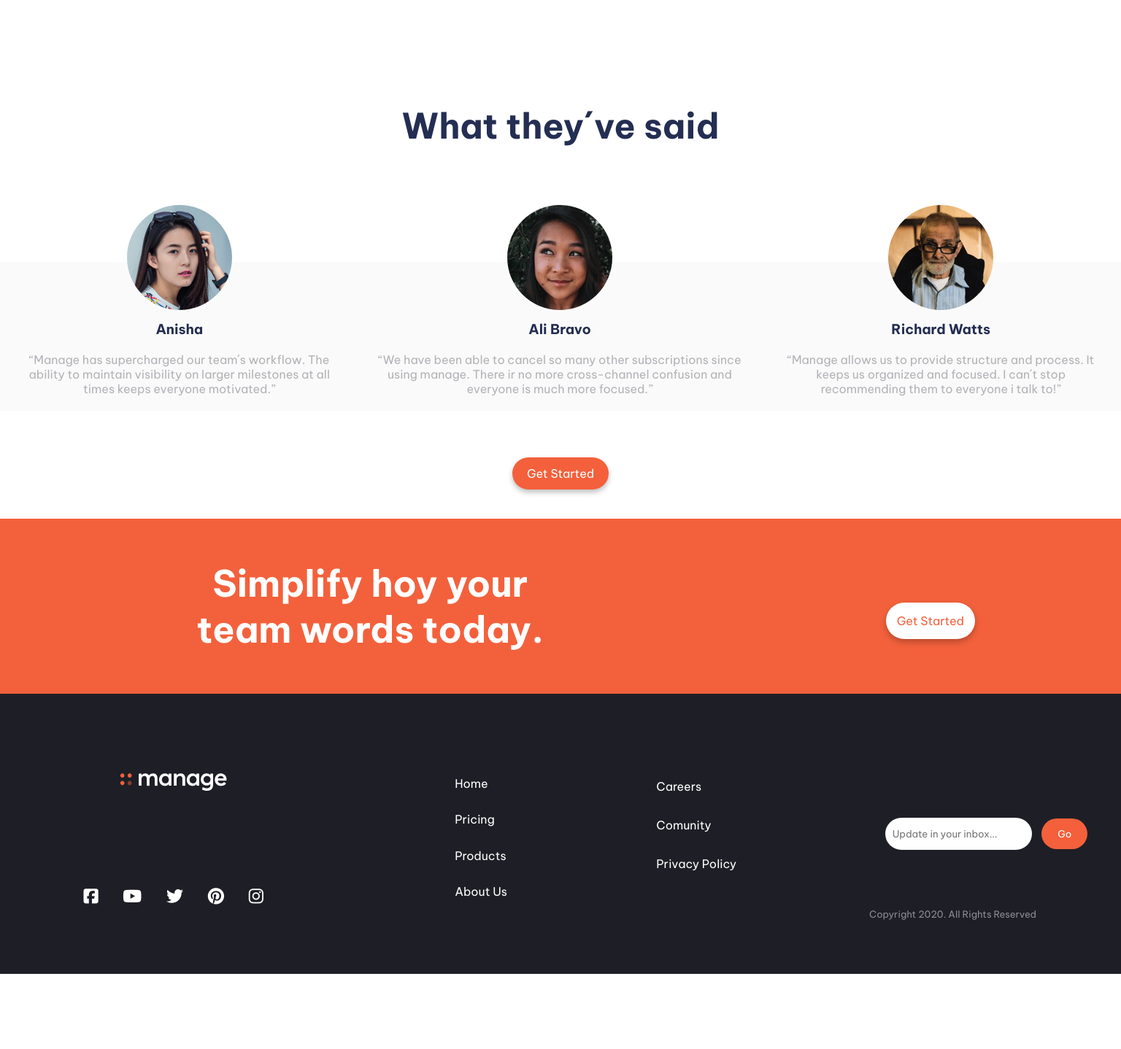
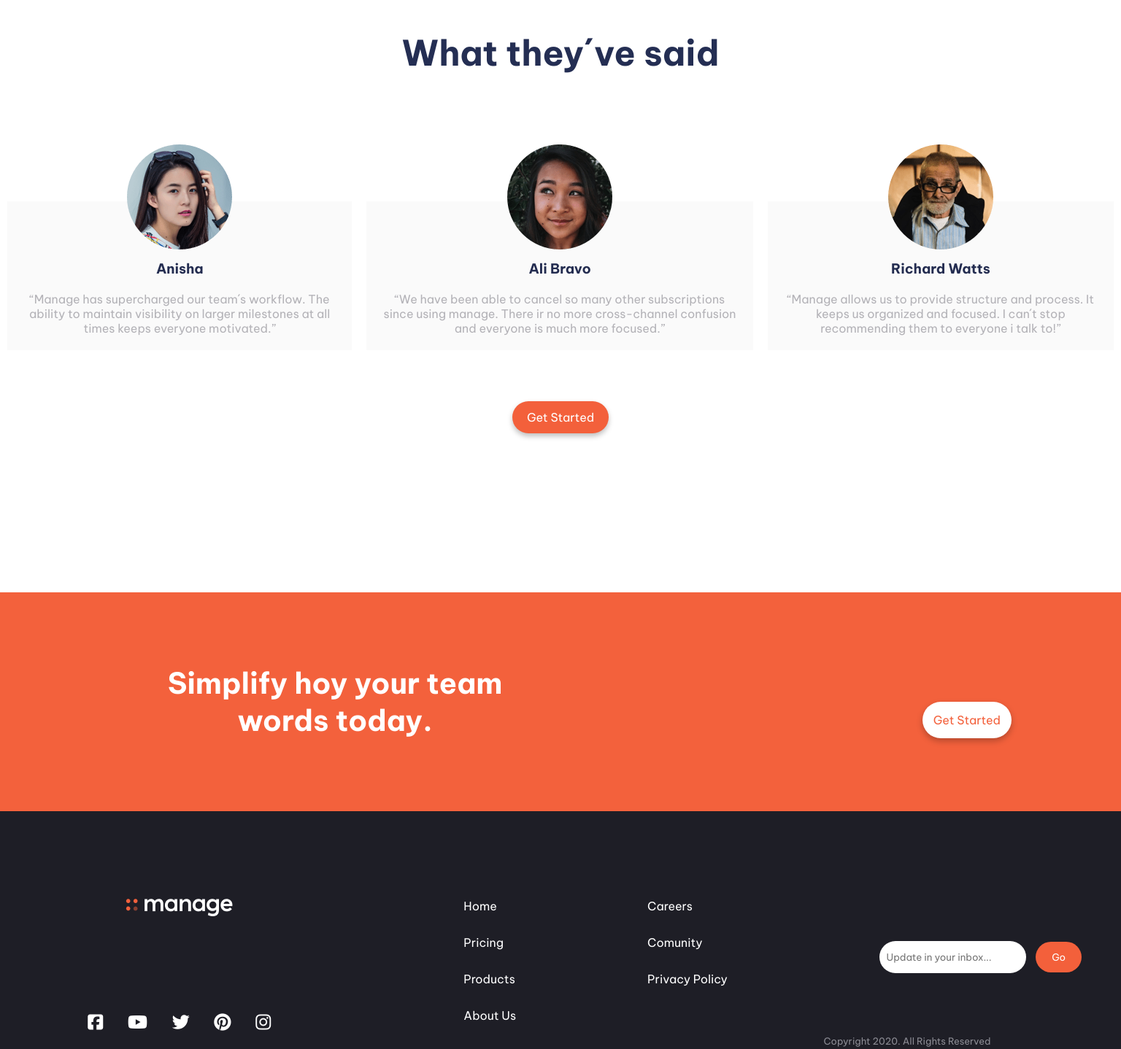
Before and after one commit to RodriB07/ExamenFinalFront-End, a plain HTML site: page index.html in a window 1536 px wide. Shown: the part 1323-2761 px from the top of the page at 73% size. Before the commit the page ends 2658 px from the top, so only its background shows below. Drawn offline with Linux system fonts and the light colour scheme.

Commit message:
actualizando

```diff
--- a/css/style.css
+++ b/css/style.css
@@ -3,7 +3,7 @@
 /*--- ENTREGA ----*/
 * {
     box-sizing: border-box;
-    font-family: 'Be Vietnam Pro';
+    font-family: 'Be Vietnam Pro', sans-serif;
     margin: 0;
 }
 
@@ -17,7 +17,7 @@ a {
     border-radius: 50px;
     box-shadow: 0px 4px 7px rgba(0, 0, 0, 0.25);
     color: white;
-    margin: 5vh 0vh;
+    margin: 30px 0;
     padding: 12px 20px;
 }
 
@@ -47,7 +47,7 @@ header {
 
 .crearProductos h1 {
     color: #232C50;
-    font-size: 2.5em;
+    font-size: 2.5rem;
     font-weight: 700;
 }
 
@@ -60,7 +60,7 @@ header {
 .diferencias {
     display: flex;
     flex-direction: column;
-    margin-top: 3vh;
+    margin-top: 50px;
     text-align: center;
 }
 
@@ -123,7 +123,7 @@ header {
 .comentarios h2 {
     color: #242E53;
     font-size: 2.0rem;
-    margin-bottom: 1vh;
+    margin: 15px 0;
 }
 
 .comentario-usuario h3 {
@@ -135,8 +135,8 @@ header {
 .comentario-usuario p {
     background-color: #FAFAFA;
     color: #B3B2B7;
-    font-size: 1.0em;
-    margin-bottom: 3vh;
+    font-size: 1rem;
+    margin-bottom: 30px;
     padding: 20px;
 }
 
@@ -165,14 +165,14 @@ input[type="radio"] {
     background-color: #F3613C;
     display: flex;
     flex-direction: column;
-    height: 40vh;
-    padding-top: 20%;
+    height: 350px;
+    padding-top: 80px;
     text-align: center;
 }
 
 .equipo h2 {
     color: white;
-    font-size: 2em;
+    font-size: 2rem;
     padding: 0px 50px;
 }
 
@@ -182,7 +182,7 @@ input[type="radio"] {
     border-style: none;
     box-shadow: 0px 4px 8px rgba(0, 0, 0, 0.25);
     color: #F3603B;
-    margin-top: 5vh;
+    margin-top: 50px;
     padding: 15px;
 }
 
@@ -192,7 +192,7 @@ footer {
     background-color: #1E1E26;
     display: flex;
     flex-direction: column-reverse;
-    height: 55vh;
+    height: 530px;
 }
 
 .boton {
@@ -225,13 +225,13 @@ footer {
 
 .nav-footer a {
     color: white;
-    margin-top: 10%;
+    margin-top: 10px;
     padding: 10px;
 }
 
 .fa-brands {
     color: white;
-    font-size: 6vw;
+    font-size: 30px;
     margin: 10px 15px;
 }
 
@@ -243,7 +243,7 @@ footer {
 }
 
 .logo-footer {
-    margin: 3vh 0vh;
+    margin: 30px 0;
 }
 
 .p-footer {
@@ -293,7 +293,7 @@ footer {
     /*------ Productos ------*/
 .primeraNoticia {
     flex-direction: row;
-        margin: 0vw 3vw;
+    margin: 0 40px;
 }
 
 .primeraNoticia img {
@@ -304,7 +304,7 @@ footer {
 .crearProductos {
     align-items: flex-start;
     justify-content: center;
-        padding: 5vw 4vw;
+    padding: 0px 60px;
     text-align: start;
 }
 
@@ -313,19 +313,19 @@ footer {
 }
 
 .crearProductos p {
-        font-size: 1.5rem;
+    font-size: 1.3rem;
     margin: 30px 0px;
-        width: 95%;
+    width: 80%;
 }
 
     /*---- Diferencias ---*/
 .diferencias {
     flex-direction: row;
-        margin: 4vw 5vw;
+    margin: 40px 80px;
 }
 
 .diferencias p {
-        margin-bottom: 3vh;
+    margin-bottom: 30px;
     padding: 0px;
     text-align: left;
     width: 75%;
@@ -333,14 +333,14 @@ footer {
 
 .diferencias h2 {
     font-size: 2.5rem;
-        margin-bottom: 3vh;
+    margin-bottom: 30px;
     padding: 0px;
     text-align: left;
 }
 
 .nosotros-2 {
     flex-direction: column;
-        margin-left: 10vw;
+    margin-left: 100px;
 }
 
     /*------ Nosotros----*/
@@ -355,7 +355,7 @@ footer {
 }
 
 .nosotros-2 article p {
-        left: 5.5vw;
+    left: 80px;
     margin-top: 10px;
     position: relative;
     width: 95%;
@@ -364,15 +364,19 @@ footer {
     /*---- Comentarios----*/
 .comentarios h2 {
     font-size: 3rem;
-        margin-top: 5vh;
+    margin-top: 30px;
+}
+
+.comentarios{
+    height: 800px;
 }
 
 .usuarios {
     display: flex;
 }
 
-    .articulos {
-        margin: 20px;
+.comentario-usuario {
+    margin: 10px;
 }
 
 .coment-escrit {
@@ -382,14 +386,14 @@ footer {
     /*----- Equipo ----*/
 .equipo {
     flex-direction: row;
-        height: 30vh;
+    height: 300px;
     justify-content: space-between;
-        padding: 0px 200px;
+    padding: 0px 150px;
 }
 
 .equipo h2 {
-        font-size: 50px;
-        width: 40vw;
+    font-size: 40px;
+    width: 50%;
 }
 
 .equipo a:hover {
@@ -400,7 +404,7 @@ footer {
 footer {
     background-color: #1E1E26;
     flex-direction: row;
-        height: 48vh;
+    height: 400px;
     justify-content: space-around;
 }
 
@@ -415,7 +419,7 @@ footer {
 
 .fa-brands {
     color: white;
-        font-size: 1.5vw;
+    font-size: 1.5rem;
     margin: 10px 15px;
 }
 
@@ -425,11 +429,11 @@ footer {
 
 .nav-footer ul li {
     padding: 5px;
-        width: 8vw;
+    width: 80%;
 }
 
 .nav-footer .list {
-        padding: 0vw 6vw;
+    padding: 0px 80px;
 }
 
 .nav-footer a:hover {
@@ -437,8 +441,8 @@ footer {
 }
 
 .p-footer {
-        margin-left: 70vw;
-        margin-top: 30vh;
+    margin-left: 950px;
+    margin-top: 250px;
     order: 0;
     position: absolute;
 }
--- a/index.html
+++ b/index.html
@@ -21,7 +21,7 @@
                 </ul>
             </nav>
             <a class=" escritorio boton-get" href="">Get Started</a>
-            <img class="icono-hamburguesa " src="/img/icon-hamburger.svg" alt="">
+            <img class="icono-hamburguesa " src="/img/icon-hamburger.svg" alt="icono-mobile">
     </header>
     <main>
         <section class="primeraNoticia">
@@ -38,7 +38,7 @@
                 </p>
                 <a href="#" class="boton-get"> Get Started </a>
             </article>
-                <img src="/img/illustration-intro.svg" alt="">
+                <img src="/img/illustration-intro.svg" alt="ilustracion">
         </section>
 
         <section class="diferencias">
@@ -79,17 +79,17 @@
                 <h2> What they´ve said </h2>
             <div class="usuarios">
                     <article class="comentario-usuario coment-escrit">
-                            <img src="/img/avatar-anisha.png" alt="">
+                            <img src="/img/avatar-anisha.png" alt="foto-perfil">
                                 <h3> Anisha</h3>
                                 <p> “Manage has supercharged our team´s workflow. The ability to maintain visibility on larger milestones at all times keeps everyone motivated.”</p>
                     </article>
                     <article class="comentario-usuario">
-                                <img src="/img/avatar-ali.png" alt="">
+                                <img src="/img/avatar-ali.png" alt="foto-perfil">
                                 <h3> Ali Bravo</h3>
                                 <p> “We have been able to cancel so many other subscriptions since using manage. There ir no more cross-channel confusion and everyone is much more focused.” </p>
                     </article>
                     <article class="comentario-usuario coment-escrit">
-                            <img src="/img/avatar-richard.png" alt="">
+                            <img src="/img/avatar-richard.png" alt="foto-perfil">
                             <h3> Richard Watts</h3>
                             <p> “Manage allows us to provide structure and process. It keeps us organized and focused. I can´t stop recommending them to everyone i talk to!”</p>
                     </article>
@@ -112,7 +112,7 @@
     </main>
     <footer>
         <section class="logo-iconos">
-           <img class="logo-footer" src="/img/Logo-footer.png" alt="">
+           <img class="logo-footer" src="/img/Logo-footer.png" alt="Logo2">
            <div class="iconos">
                 <a href=""><i class="fa-brands fa-facebook-square"></i></a>
                 <a href=""><i class="fa-brands fa-youtube"></i></a>
```
Lines whose indentation alone changed are shown as unchanged.
